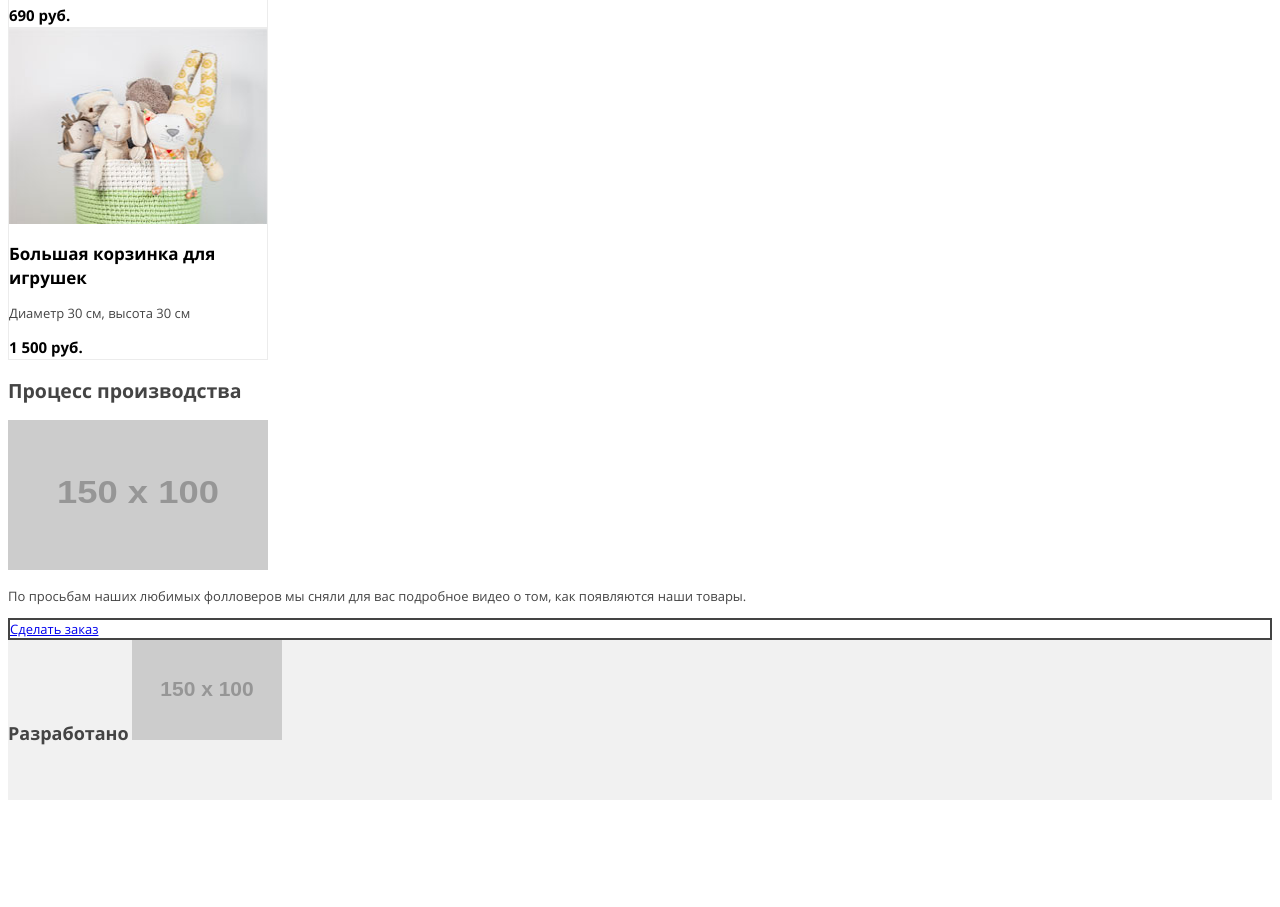
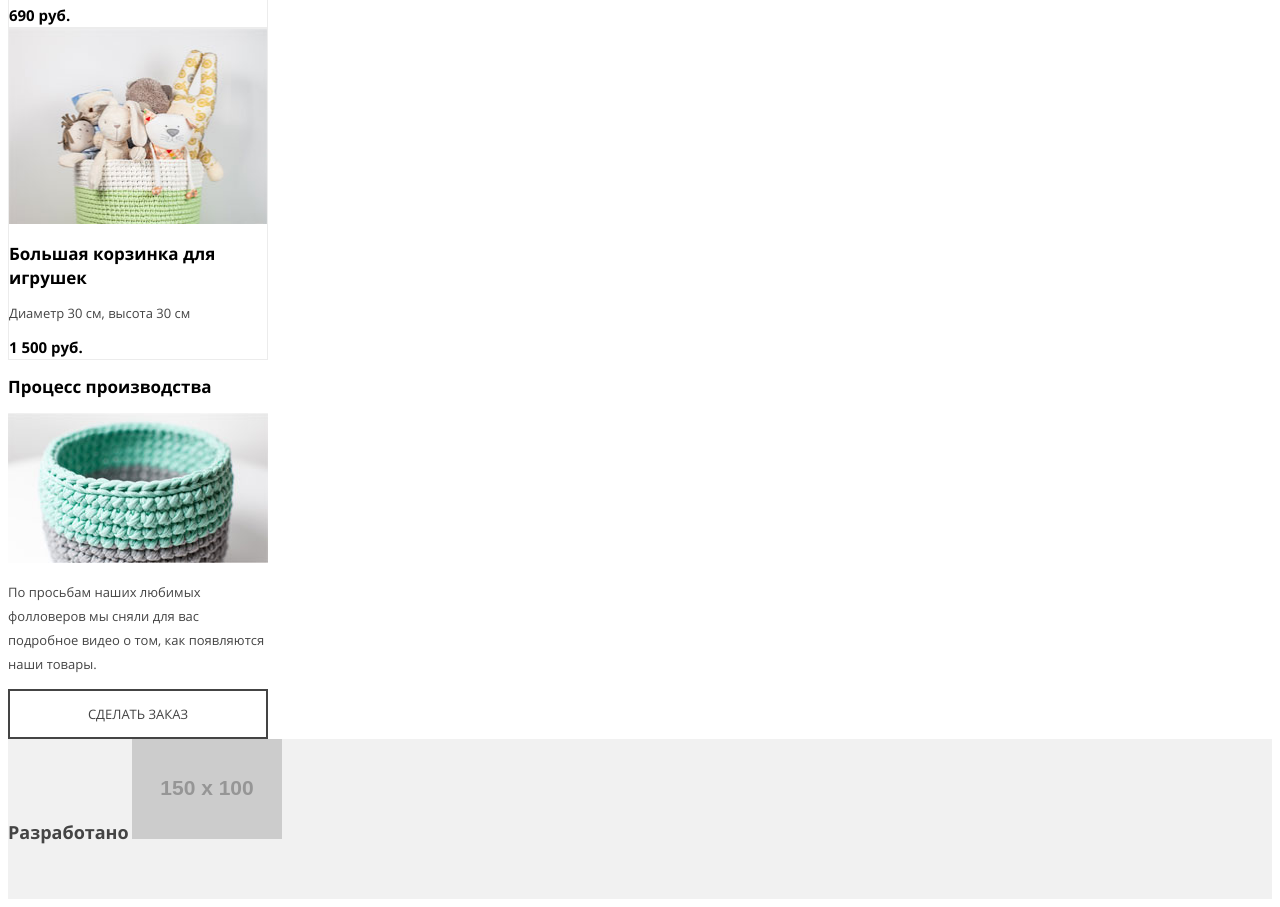
Before and after one commit to iknow23/681387-mishka, a website: page source/catalog.html in a window 1280 px wide. Shown: the part 1040-1947 px from the top of the page. Before the commit the page ends 1848 px from the top, so only its background shows below. Drawn offline with nearby package versions, Linux system fonts and the light colour scheme; files that its build step writes are made by us from their sources; placeholder pictures from the web are drawn by us; files whose address does not match are found by name.

Commit message:
Дополнил глобальные стили для класса btn

```diff
--- a/source/catalog.html
+++ b/source/catalog.html
@@ -31,7 +31,7 @@
     </header>
 
     <main class="page-main-catalog">
-      <section class="catalog">
+      <section class="catalog container">
         <h1 class="catalog__title">Каталог товаров</h1>
         <ul class="catalog__list container">
           <li class="catalog__item">
@@ -70,9 +70,9 @@
         </ul>
       </section>
 
-      <section class="making">
+      <section class="making container">
         <h2 class="making__title">Процесс производства</h2>
-        <img class="making__image" src="http://placehold.it/150x100" width="260" height="150" alt="">
+        <img class="making__image" src="img/video-mobile@1x.jpg" width="260" height="150" alt="">
         <p class="making__description">По просьбам наших любимых фолловеров мы сняли для вас подробное видео о том, как появляются наши товары.</p>
         <a class="making__button btn" href="#">Сделать заказ</a>
       </section>
--- a/source/sass/blocks/btn.scss
+++ b/source/sass/blocks/btn.scss
@@ -1,4 +1,10 @@
 .btn {
   display: block;
   border: 2px solid #444444;
+  text-transform: uppercase;
+  text-decoration: none;
+  text-align: center;
+  color: #444444;
+  padding-top: 15px;
+  padding-bottom: 15px;
 }
--- /dev/null
+++ b/source/sass/blocks/making.scss
@@ -0,0 +1,12 @@
+.making__title {
+  @include head-catalog-item;
+}
+
+.making__description {
+  font-size: 13px;
+  line-height: 24px;
+}
+
+.making__button {
+  line-height: 16px;
+}
--- a/source/sass/style.scss
+++ b/source/sass/style.scss
@@ -13,3 +13,4 @@
 
 @import "blocks/body-catalog.scss";
 @import "blocks/catalog.scss";
+@import "blocks/making.scss";
```
